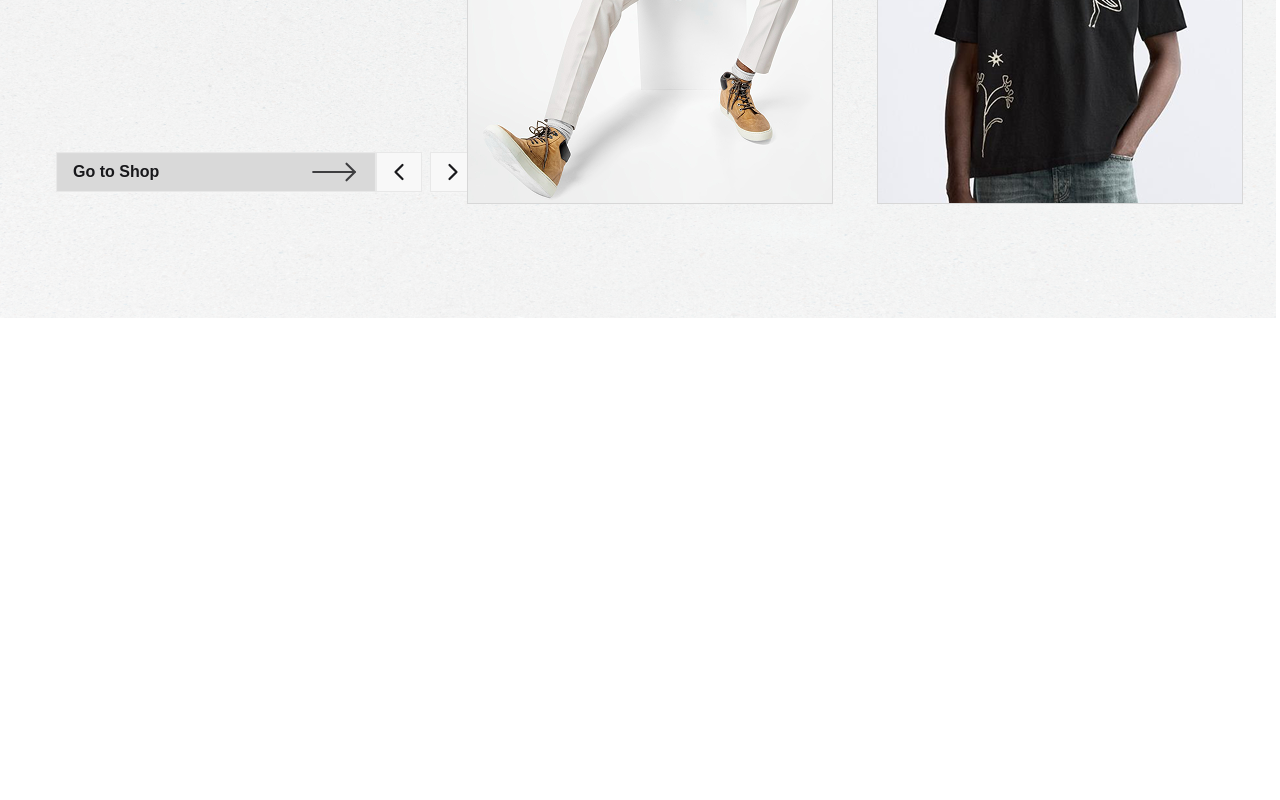
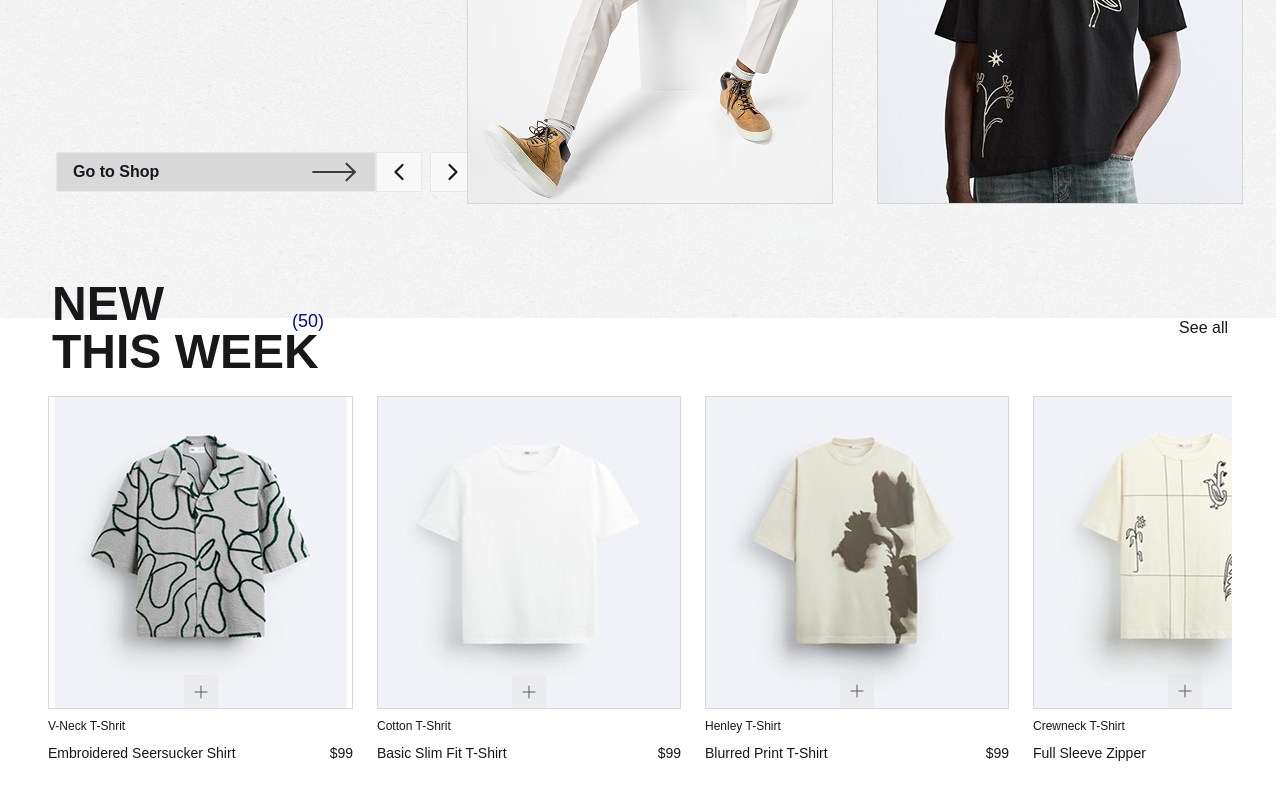
Before and after one commit to iamaaviskar/Clothing-Site, a React (Vite) app in the folder clothing_website/: page / in a window 1280 px wide. Shown: the part 482-1282 px from the top of the page. Before the commit the page ends 800 px from the top, so only its background shows below. Built offline with nearby package versions, Linux system fonts and the light colour scheme; a web font is replaced by a local one.

Commit message:
Add new component

```diff
--- a/clothing_website/src/App.jsx
+++ b/clothing_website/src/App.jsx
@@ -2,6 +2,7 @@ import "./App.css";
 
 import Navbar from "./component/Navbar";
 import NewCollection from "./component/NewCollection";
+import NewThisWeek from "./component/NewThisWeek";
 
 function App() {
   return (
@@ -17,6 +18,7 @@ function App() {
       <div className="space-y-6 mt-12">
         <Navbar />
         <NewCollection />
+        <NewThisWeek />
       </div>
     </>
   );
--- /dev/null
+++ b/clothing_website/src/component/NewThisWeek.jsx
@@ -0,0 +1,96 @@
+export default function NewThisWeek() {
+  const collections = [
+    {
+      imageSrc: "./newThisWeekPics/new-week-1.png",
+      tShirt: "V-Neck T-Shrit",
+      tShirtName: "Embroidered Seersucker Shirt",
+      price: "99",
+    },
+    {
+      imageSrc: "./newThisWeekPics/new-week-2.png",
+      tShirt: "Cotton T-Shrit",
+      tShirtName: "Basic Slim Fit T-Shirt",
+      price: "99",
+    },
+    {
+      imageSrc: "./newThisWeekPics/new-week-3.png",
+      tShirt: "Henley T-Shirt",
+      tShirtName: "Blurred Print T-Shirt",
+      price: "99",
+    },
+    {
+      imageSrc: "./newThisWeekPics/new-week-4.png",
+      tShirt: "Crewneck T-Shirt",
+      tShirtName: "Full Sleeve Zipper",
+      price: "99",
+    },
+    {
+      imageSrc: "./newThisWeekPics/new-week-1.png",
+      tShirt: "V-Neck T-Shrit",
+      tShirtName: "Embroidered Seersucker Shirt",
+      price: "99",
+    },
+    {
+      imageSrc: "./newThisWeekPics/new-week-2.png",
+      tShirt: "Cotton T-Shrit",
+      tShirtName: "Basic Slim Fit T-Shirt",
+      price: "99",
+    },
+    {
+      imageSrc: "./newThisWeekPics/new-week-3.png",
+      tShirt: "Henley T-Shirt",
+      tShirtName: "Blurred Print T-Shirt",
+      price: "99",
+    },
+    {
+      imageSrc: "./newThisWeekPics/new-week-4.png",
+      tShirt: "Crewneck T-Shirt",
+      tShirtName: "Full Sleeve Zipper",
+      price: "99",
+    },
+  ];
+
+  return (
+    <>
+      <section className="flex flex-col justify-evenly items-start p-12">
+        <div className="font-beatrix-deck-trial font-extrabold text-[48px] leading-none space-x-4 p-1 flex flex-col w-full">
+          <div className="flex flex-row items-center justify-between w-full">
+            <div className="flex flex-col relative ">
+              <p>NEW</p>
+              <p>THIS WEEK</p>
+              <p className="absolute translate-x-60 translate-y-8 font-normal text-[18px] text-[#000E8A]">
+                (50)
+              </p>
+            </div>
+            <p className="font-normal text-[16px] cursor-pointer hover:underline">
+              See all
+            </p>
+          </div>
+        </div>
+
+        <div className="carousel rounded-box max-w-full space-x-4 p-4">
+          <div className="carousel-item carousel flex flex-row gap-6">
+            {collections.map((collection, index) => {
+              return (
+                <div className="space-y-2" key={index}>
+                  <img src={collection.imageSrc} className="rounded-none" />
+                  <p className="text-[12px] font-beatrix-deck-trial">
+                    {collection.tShirt}
+                  </p>
+                  <div className="flex justify-between">
+                    <p className="text-[14px] font-beatrix-deck-trial">
+                      {collection.tShirtName}
+                    </p>
+                    <p className="text-[14px] font-beatrix-deck-trial">
+                      ${collection.price}
+                    </p>
+                  </div>
+                </div>
+              );
+            })}
+          </div>
+        </div>
+      </section>
+    </>
+  );
+}
```
